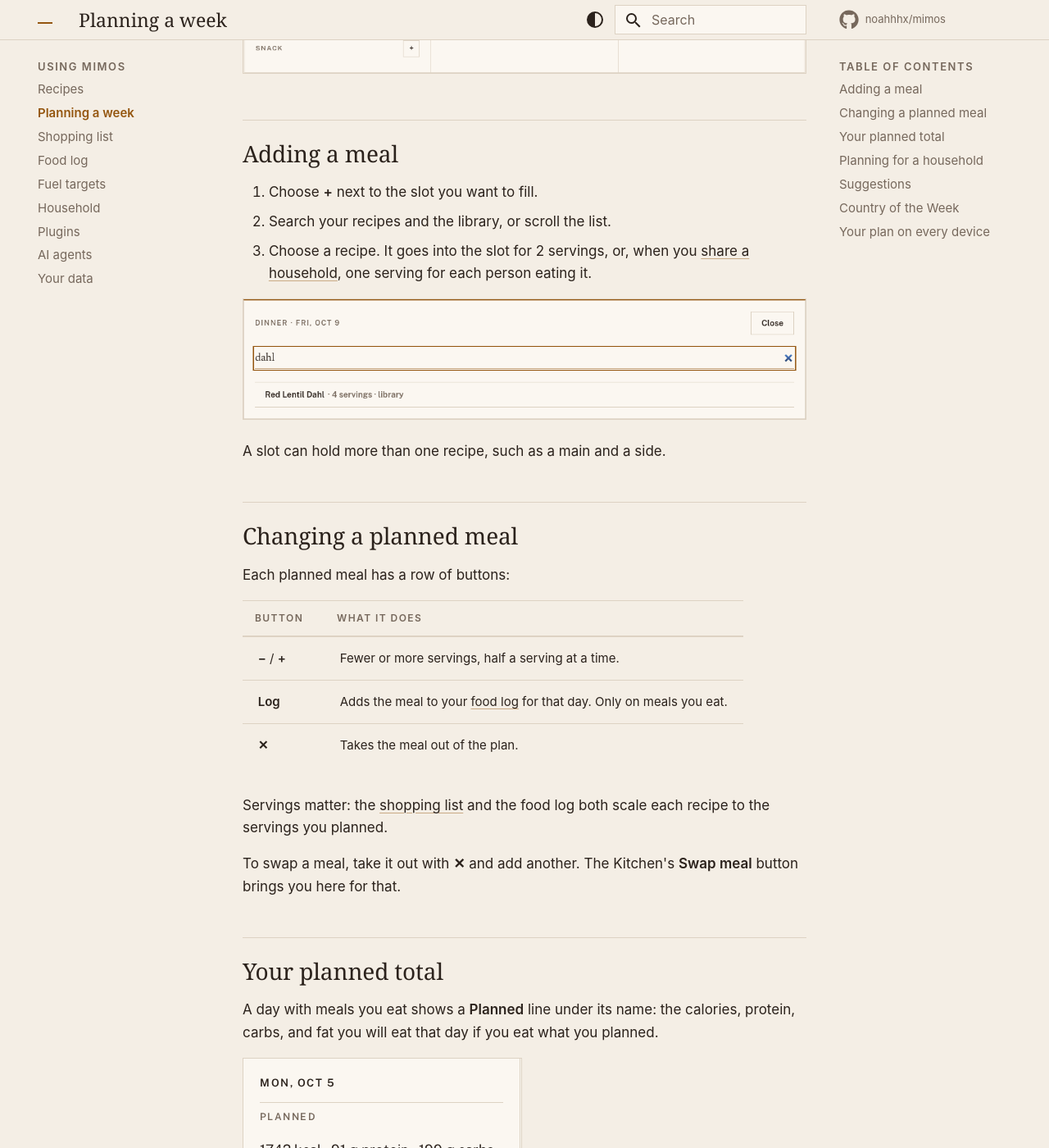
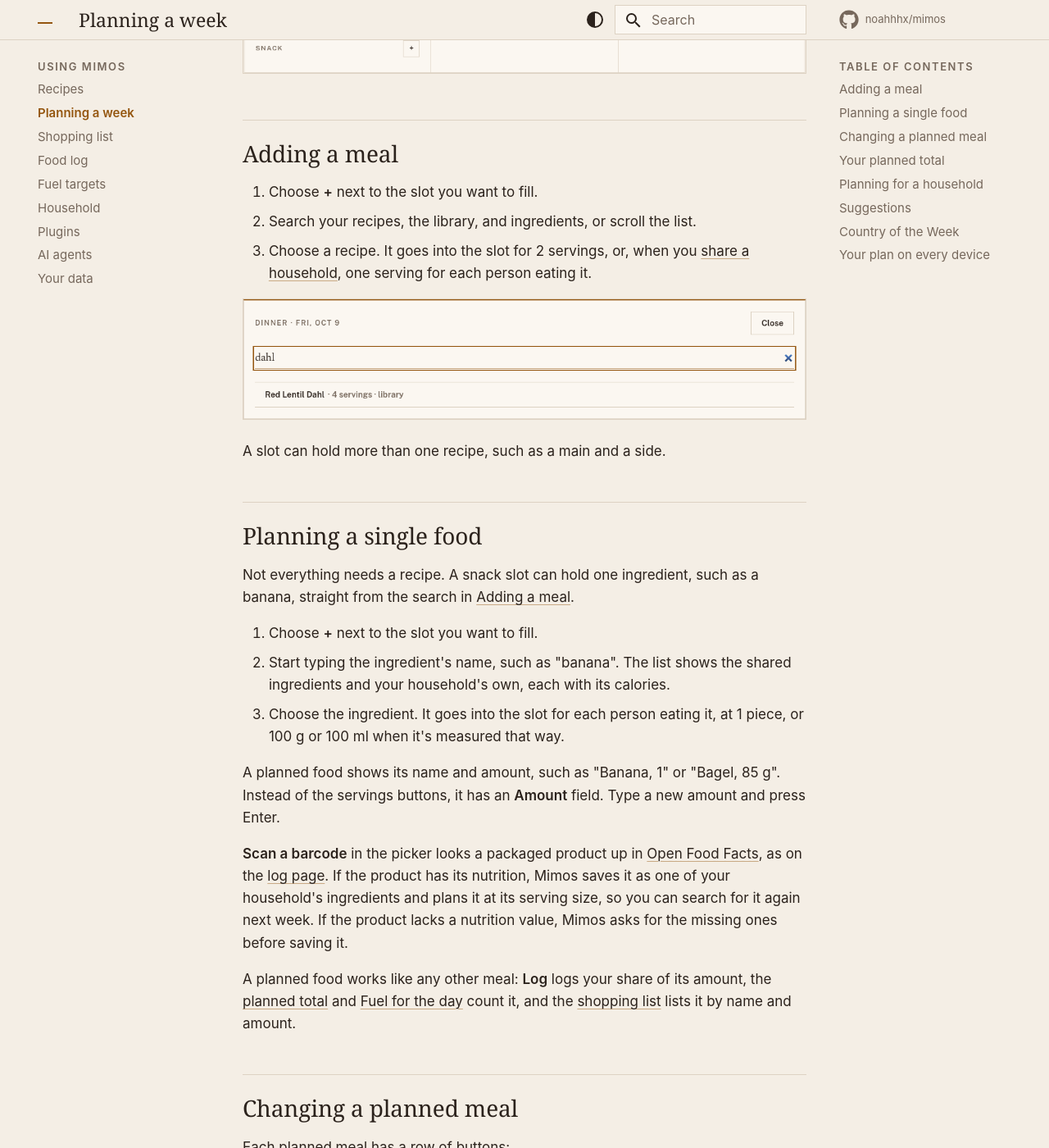
Before and after one commit to noahhhx/mimos, an MkDocs documentation site: the page built from docs/guide/planning.md, in a window 1280 px wide and 1400 px high, scrolled down 594 px. Shown: the whole window at 82% size. Built offline with MkDocs 1.6.1 and Material for MkDocs 9.7.7, drawn with Linux system fonts in a browser that asks for light colours; comment, search, counter and statistics services are not loaded; some of the changed text lies outside the part shown.

Commit message:
docs(guide): document planning a single food

```diff
--- a/docs/guide/planning.md
+++ b/docs/guide/planning.md
@@ -9,7 +9,7 @@ slots: breakfast, lunch, dinner, and snack. Use **← Previous** and
 ## Adding a meal
 
 1. Choose **+** next to the slot you want to fill.
-2. Search your recipes and the library, or scroll the list.
+2. Search your recipes, the library, and ingredients, or scroll the list.
 3. Choose a recipe. It goes into the slot for 2 servings, or, when you
    [share a household](#planning-for-a-household), one serving for each
    person eating it.
@@ -18,13 +18,42 @@ slots: breakfast, lunch, dinner, and snack. Use **← Previous** and
 
 A slot can hold more than one recipe, such as a main and a side.
 
+## Planning a single food
+
+Not everything needs a recipe. A snack slot can hold one ingredient, such
+as a banana, straight from the search in [Adding a meal](#adding-a-meal).
+
+1. Choose **+** next to the slot you want to fill.
+2. Start typing the ingredient's name, such as "banana". The list shows
+   the shared ingredients and your household's own, each with its
+   calories.
+3. Choose the ingredient. It goes into the slot for each person eating
+   it, at 1 piece, or 100 g or 100 ml when it's measured that way.
+
+A planned food shows its name and amount, such as "Banana, 1" or
+"Bagel, 85 g". Instead of the servings buttons, it has an **Amount**
+field. Type a new amount and press Enter.
+
+**Scan a barcode** in the picker looks a packaged product up in
+[Open Food Facts](https://world.openfoodfacts.org), as on the
+[log page](log.md#logging-something-else). If the product has its
+nutrition, Mimos saves it as one of your household's ingredients and
+plans it at its serving size, so you can search for it again next week.
+If the product lacks a nutrition value, Mimos asks for the missing ones
+before saving it.
+
+A planned food works like any other meal: **Log** logs your share of its
+amount, the [planned total](#your-planned-total) and
+[Fuel for the day](fuel.md) count it, and the [shopping
+list](shopping-list.md) lists it by name and amount.
+
 ## Changing a planned meal
 
 Each planned meal has a row of buttons:
 
 | Button      | What it does                                                    |
 | ----------- | --------------------------------------------------------------- |
-| **−** / **+** | Fewer or more servings, half a serving at a time.            |
+| **−** / **+** | Fewer or more servings of a recipe, half a serving at a time. A planned food has an **Amount** field instead. |
 | **Log**     | Adds the meal to your [food log](log.md) for that day. Only on meals you eat. |
 | **✕**       | Takes the meal out of the plan.                                 |
 
```
Also changed, not shown: docs/guide/log.md (+4 -0 lines), docs/guide/shopping-list.md (+2 -1 lines).
